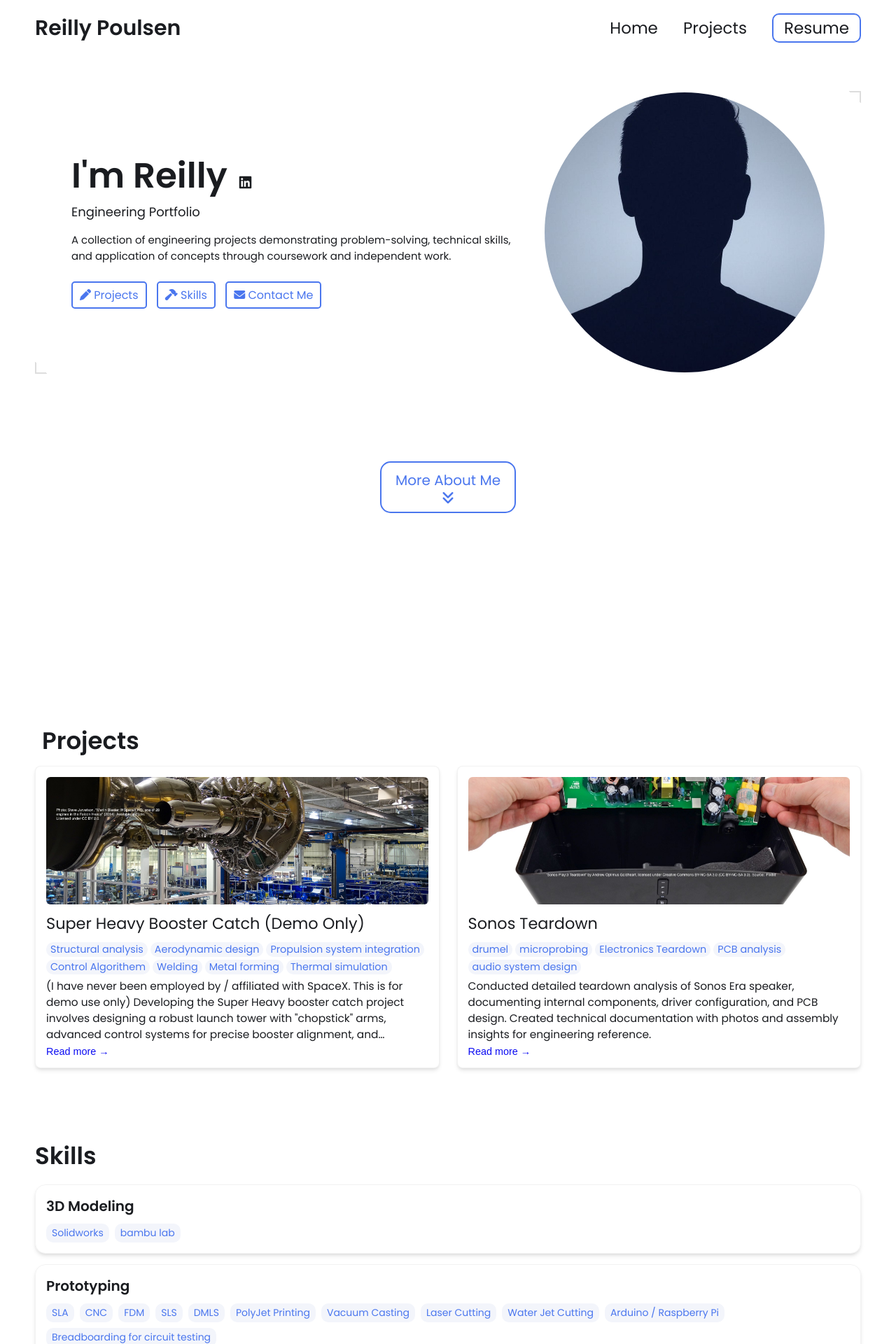
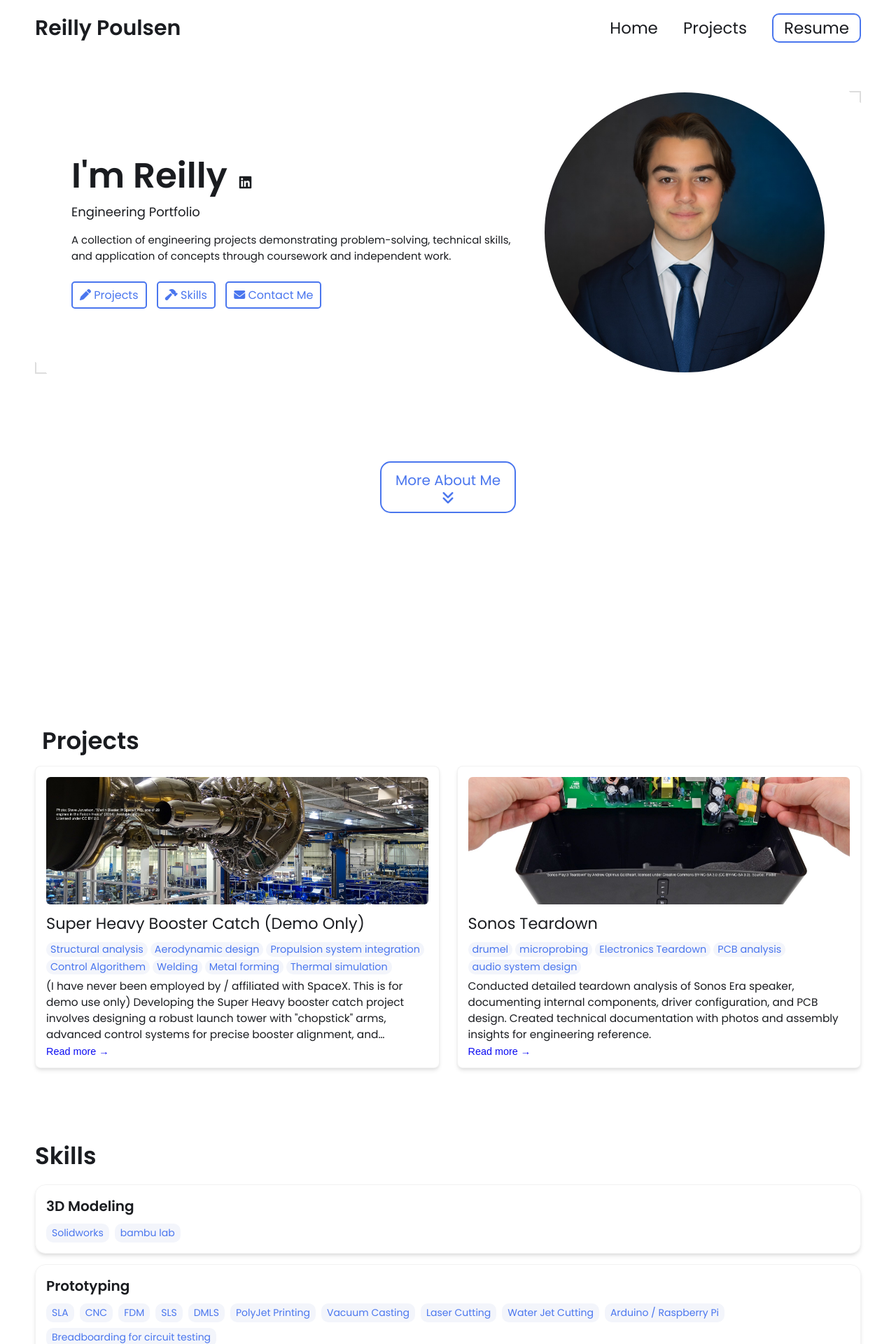
Before and after one commit to Reilly-P-12/Reilly-P-12.github.io, a Jekyll site: the page built from index.html, in a window 1280 px wide. Shown: the top 1920 px of the page at 70% size. Built offline with Jekyll 4.4.1, drawn with Linux system fonts in a browser that asks for light colours.

Commit message:
Update _config.yml

```diff
--- a/_config.yml
+++ b/_config.yml
@@ -18,7 +18,7 @@ description: >- # dont remove this line. this will ignore all new lines until th
   and application of concepts through coursework and independent work.
 
 # Place your profile image in /assets/images/profile-image/folder and edit the file name
-profile_image: ./assets/images/profile-image/avatar.jpeg
+profile_image: ./assets/images/IMG_1724.png
 
 # Set up external links - this will show up as small icons next to your name.
 
```
